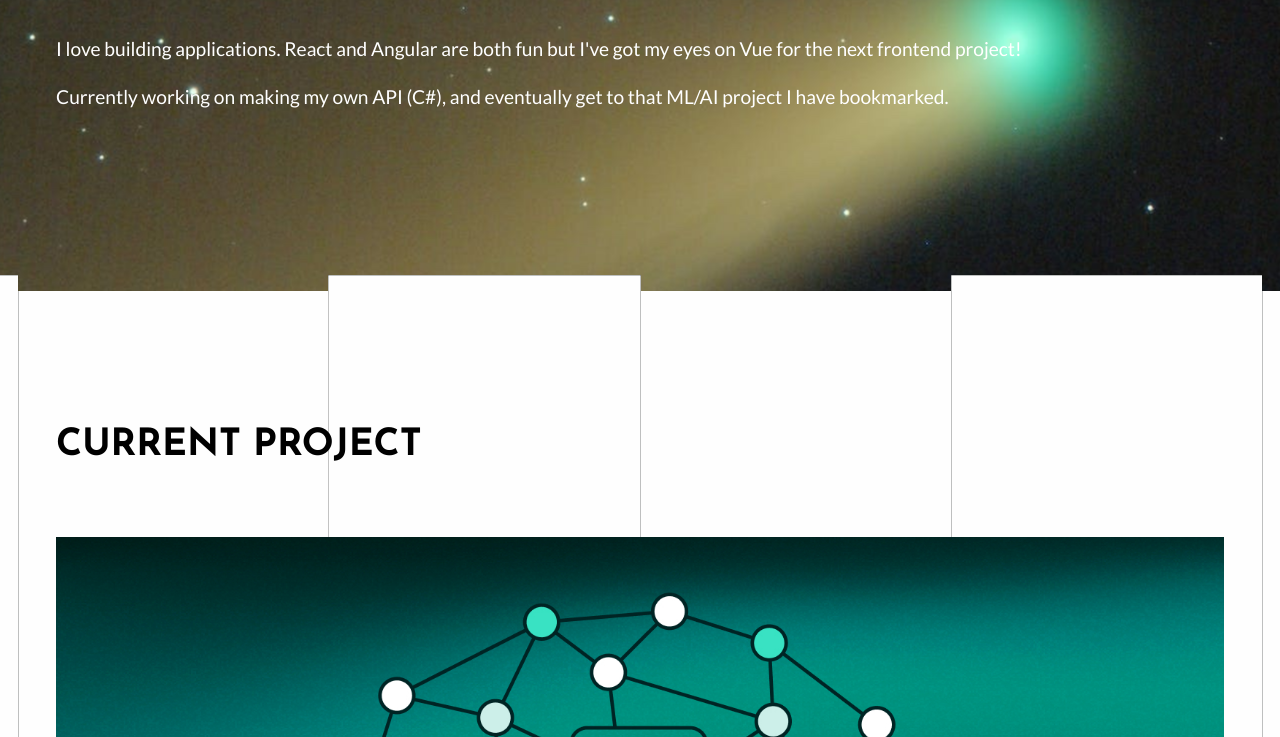
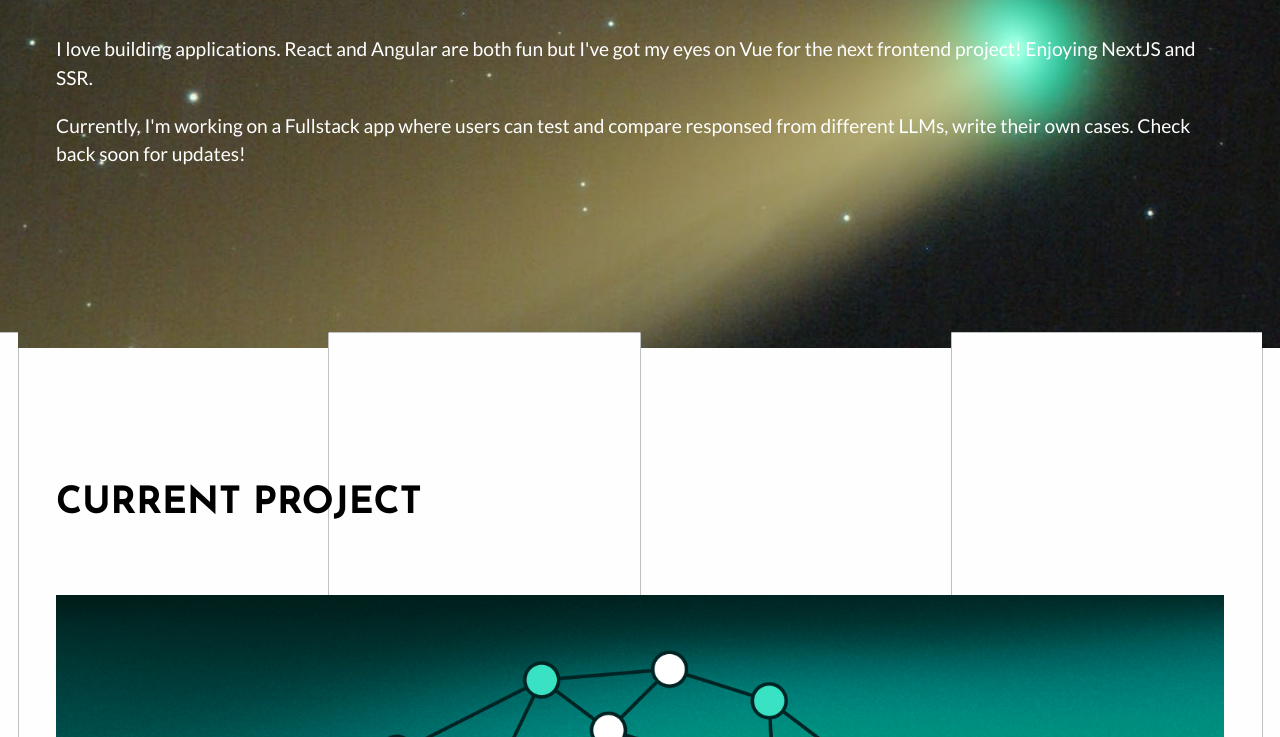
Before and after one commit to zafarsaad/basic-portfolio, a plain HTML site: page index.html in a window 1280 px wide. Shown: the part 363-1100 px from the top of the page. Drawn offline with Linux system fonts and the light colour scheme.

Commit message:
bio update, project section bugfix

```diff
--- a/index.html
+++ b/index.html
@@ -33,7 +33,7 @@
           <button type="button" tabindex="-1" hidden></button>
           <nav>
             <ul class="menu">
-              <li><a href="/project.html">Projects</a></li>
+              <li><a href="#projects">Projects</a></li>
               <!-- <li><a href="about.html">About</a></li> -->
               <!-- <li><a href="#contact">Contact</a></li> -->
               <li>
@@ -85,11 +85,13 @@
         <h2>I ❤️ code!</h2>
         <p>
           I love building applications. React and Angular are both fun but I've
-          got my eyes on Vue for the next frontend project!
+          got my eyes on Vue for the next frontend project! Enjoying NextJS and
+          SSR.
         </p>
         <p>
-          Currently working on making my own API (C#), and eventually get to
-          that ML/AI project I have bookmarked.
+          Currently, I'm working on a Fullstack app where users can test and
+          compare responsed from different LLMs, write their own cases. Check
+          back soon for updates!
         </p>
       </div>
     </section>
```
